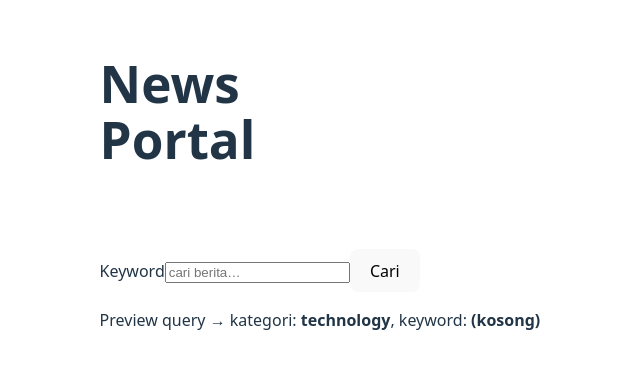
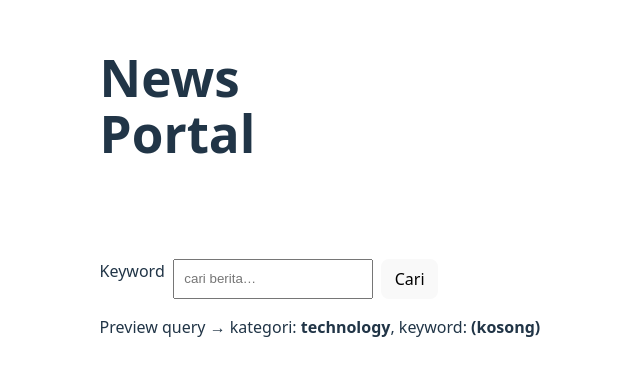
Before and after one commit to V4nzz/uts-pemweb-123140094, a React (Vite) app: page / in a window 1280 px wide. Shown: the part 247-622 px from the top of the page, without its empty margins (135-775 px from the left). Built offline with nearby package versions, Linux system fonts and the light colour scheme.

Commit message:
Update App.css

```diff
--- a/src/App.css
+++ b/src/App.css
@@ -6,3 +6,7 @@ body { margin: 0; font-family: system-ui, sans-serif; }
 .navbar{display: flex; gap: 5rem; flex-wrap: wrap;}
 .tab{padding: .45rem .8rem; border-radius: 999px; border: 1px solid #ccc; background: #fff; cursor: pointer;}
 .tab.active{background: #eef;}
+
+.search{display:flex;gap:.5rem;margin:1rem 0}
+.search input{padding:.5rem .6rem}
+.search button{padding:.5rem .8rem}
```
